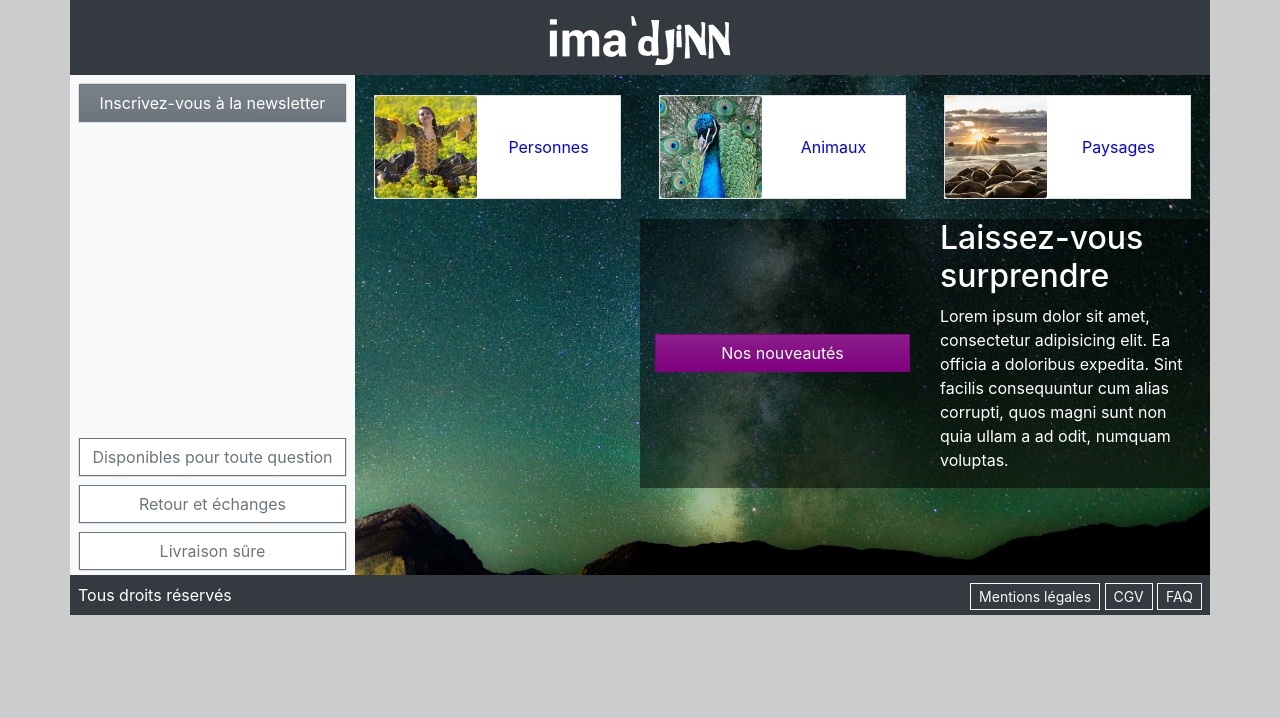
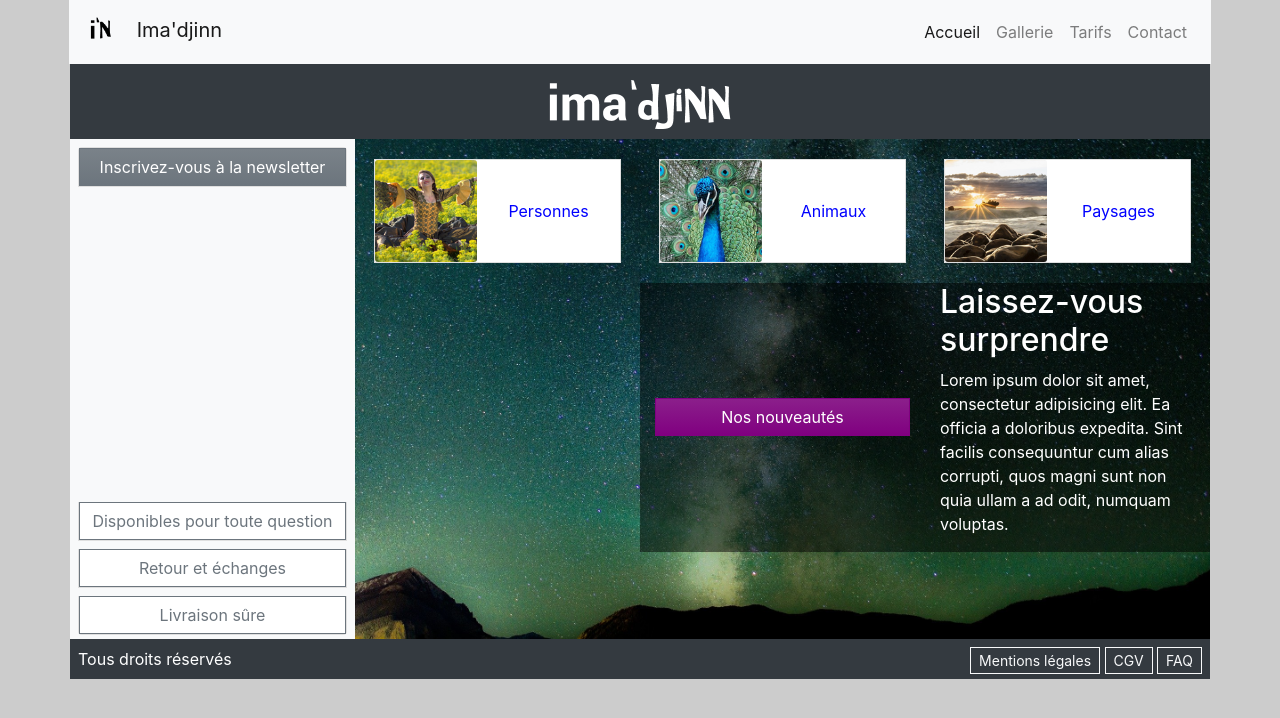
Before and after one commit to Mow69/imadjinn, a plain HTML site: page index.html in a window 1280 px wide. Drawn offline with Linux system fonts and the light colour scheme.

Commit message:
add link between pages

```diff
--- a/index.html
+++ b/index.html
@@ -13,6 +13,46 @@
   </head>
   <body>
     <div class="container">
+      <nav class="navbar navbar-expand-lg navbar-light bg-light mx-n3">
+        <a class="navbar-brand" href="#">
+          <img
+            src="img/icone_noir.png"
+            width="30"
+            height="30"
+            alt="logo"
+            class="mb-2 mr-3"
+          />
+          Ima'djinn
+        </a>
+        <button
+          class="navbar-toggler"
+          type="button"
+          data-toggle="collapse"
+          data-target="#navbarSupportedContent"
+          aria-controls="navbarSupportedContent"
+          aria-expanded="false"
+          aria-label="Toggle navigation"
+        >
+          <span class="navbar-toggler-icon"></span>
+        </button>
+
+        <div class="collapse navbar-collapse" id="navbarSupportedContent">
+          <ul class="navbar-nav ml-auto">
+            <li class="nav-item active">
+              <a class="nav-link" href="index.html">Accueil</a>
+            </li>
+            <li class="nav-item">
+              <a class="nav-link" href="gallerie.html">Gallerie</a>
+            </li>
+            <li class="nav-item">
+              <a class="nav-link" href="tarifs.html">Tarifs</a>
+            </li>
+            <li class="nav-item">
+              <a class="nav-link" href="#">Contact</a>
+            </li>
+          </ul>
+        </div>
+      </nav>
       <div class="row" id="bandeau">
         <div
           class="col bg-dark d-flex justify-content-center align-items-center bg-warning"
```
Also changed, not shown: gallerie.html (+3 -3 lines), tarifs.html (+40 -0 lines).
